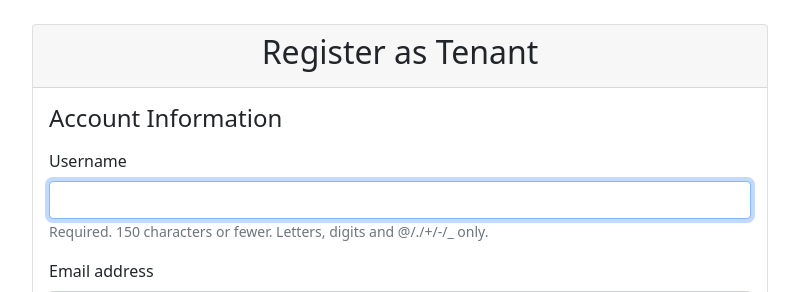
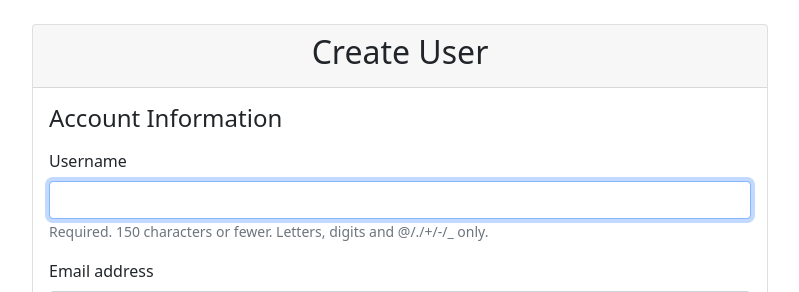
Before and after one commit to yazin123/rental_management_system, a Django app: page /register/ in a window 1280 px wide. Shown: the part 56-348 px from the top of the page, without its empty margins (240-1039 px from the left). Run offline with Django 5.2, Linux system fonts and the light colour scheme.

Commit message:
user registeration for admin

```diff
--- a/rental_management/templates/core/base.html
+++ b/rental_management/templates/core/base.html
@@ -34,6 +34,9 @@
                     </li>
                     <li class="nav-item">
                         <a class="nav-link" href="{% url 'report_list' %}">Reports</a>
+                    </li>
+                    <li class="nav-item">
+                        <a class="nav-link" href="{% url 'register' %}">Add Tenant/Staff</a>
                     </li>
                     {% endif %}
                     {% if user.is_authenticated and user.user_type == 'ADMIN' %}
--- a/rental_management/templates/core/register.html
+++ b/rental_management/templates/core/register.html
@@ -6,7 +6,7 @@
     <div class="col-md-8">
         <div class="card">
             <div class="card-header">
-                <h2 class="text-center">Register as Tenant</h2>
+                <h2 class="text-center">Create User</h2>
             </div>
             <div class="card-body">
                 <form method="post" enctype="multipart/form-data">
```
Also changed, not shown: rental_management/db.sqlite3.
